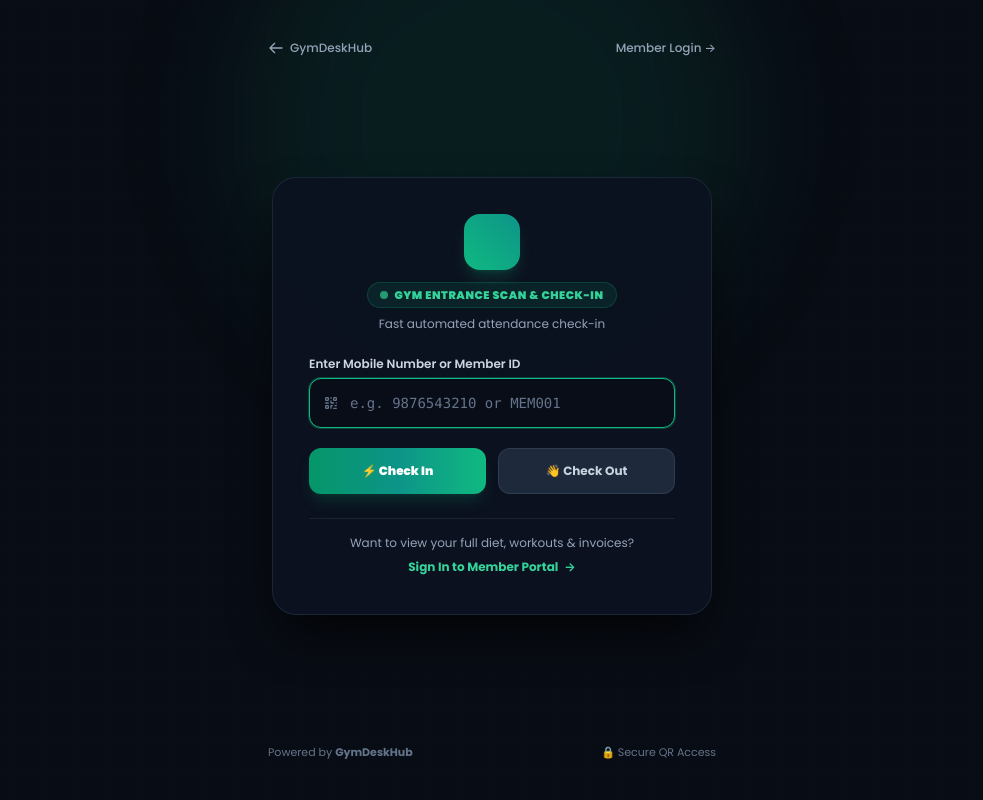
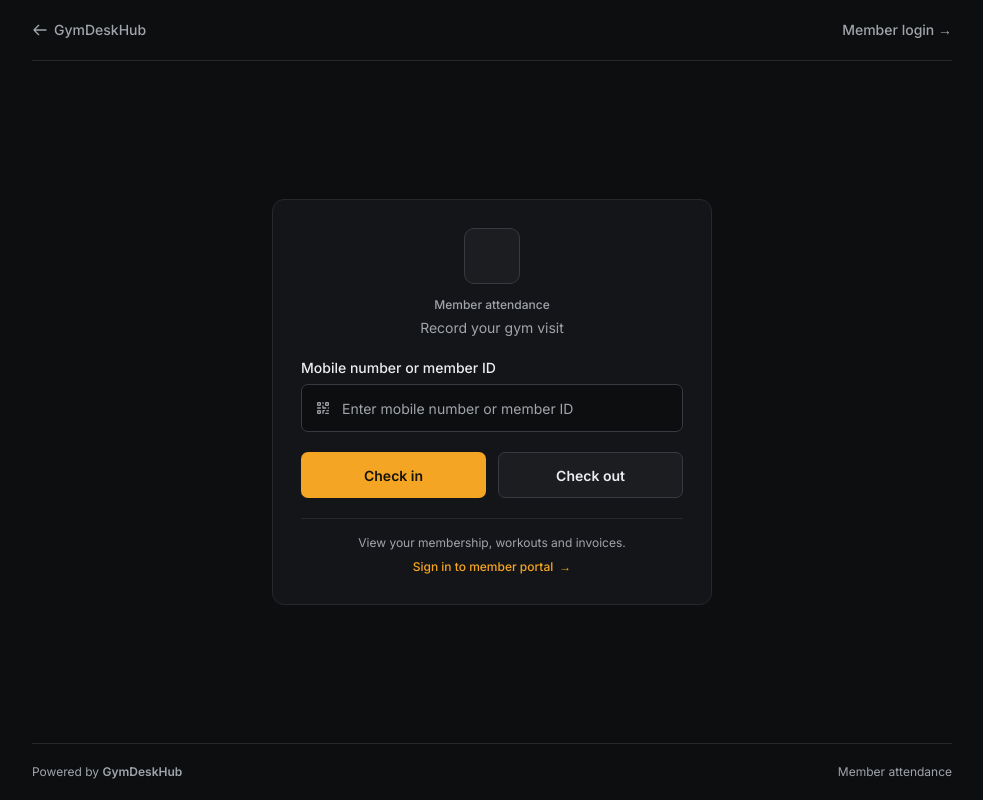
Before and after one commit to SaileshSingh1806/gym-console, a Laravel app: template resources/views/public/gym_checkin.blade.php in a window 1280 px wide. Shown: the whole page, without its empty margins (148-1131 px from the left). Run offline with Laravel 12, Linux system fonts and the light colour scheme; the template is opened without the code that fills it, so the values that code supplies are empty; some libraries are stand-ins or nearby versions.

Commit message:
Redesign public gym check-in using charcoal and amber design tokens

```diff
--- a/resources/views/public/gym_checkin.blade.php
+++ b/resources/views/public/gym_checkin.blade.php
@@ -1,31 +1,45 @@
-<x-guest-layout :hide-nav="true" :hide-footer="true" title="Gym Check-in — {{ $tenant->name ?? 'GymDeskHub' }}">
-    <div class="min-h-screen flex flex-col justify-between items-center py-6 sm:py-10 px-4 relative overflow-hidden bg-[#080c14] text-slate-100 selection:bg-emerald-500/25 selection:text-emerald-200">
-
-        <!-- Ambient Background Glow -->
-        <div class="absolute inset-0 bg-subtle-grid opacity-20 pointer-events-none"></div>
-        <div class="absolute w-[500px] h-[500px] bg-emerald-500/10 rounded-full blur-3xl -top-32 left-1/2 -translate-x-1/2 pointer-events-none"></div>
+<x-guest-layout :hide-nav="true" :hide-footer="true" :title="'Gym check-in — ' . ($tenant->name ?? 'GymDeskHub')">
+    <style>
+        @import url('https://fonts.googleapis.com/css2?family=Inter:wght@400;500;600&display=swap');
+        .gdh-checkin { background:#0d0e10; color:#ecedef; font-family:Inter,system-ui,sans-serif; font-size:14px; line-height:1.5; min-height:100dvh; color-scheme:dark; }
+        .gdh-checkin [hidden], .gdh-checkin [x-cloak] { display:none!important; }
+        .gdh-checkin .checkin-card { background:#141518; border:1px solid #26282d; border-radius:12px; }
+        .gdh-checkin .checkin-eyebrow { font-size:12px; color:#a0a4ab; font-weight:500; }
+        .gdh-checkin .checkin-logo-fallback { width:56px; height:56px; display:grid; place-items:center; margin:auto; background:#1b1d21; border:1px solid #373a41; border-radius:10px; font-size:20px; font-weight:600; }
+        .gdh-checkin .checkin-input { min-height:48px; background:#0d0e10; color:#ecedef; border:1px solid #373a41; border-radius:7px; font-size:16px; }
+        .gdh-checkin .checkin-input::placeholder { color:#a0a4ab; font-size:14px; }
+        .gdh-checkin .checkin-button { min-height:46px; display:flex; align-items:center; justify-content:center; gap:6px; border-radius:7px; padding:10px 14px; font-size:14px; font-weight:600; cursor:pointer; }
+        .gdh-checkin .checkin-primary { background:#f5a524; color:#16130b; border:1px solid transparent; }
+        .gdh-checkin .checkin-primary:hover { background:#e09414; }
+        .gdh-checkin .checkin-secondary { background:#1b1d21; color:#ecedef; border:1px solid #373a41; }
+        .gdh-checkin .checkin-secondary:hover { background:#26282d; }
+        .gdh-checkin .checkin-button:disabled { opacity:.65; cursor:wait; }
+        .gdh-checkin :is(a,button,input):focus-visible { outline:2px solid #f5a524; outline-offset:3px; }
+        @media(max-width:360px) { .gdh-checkin .checkin-card { padding:16px; } .gdh-checkin .checkin-button { padding-inline:8px; } }
+    </style>
+    <div class="gdh-checkin min-h-screen flex flex-col items-center px-5">
 
         <!-- Top Header Navigation -->
-        <header class="w-full max-w-md flex items-center justify-between relative z-10 text-xs">
-            <a href="{{ route('home') }}" class="inline-flex items-center gap-1.5 text-slate-400 hover:text-white transition-colors font-medium">
+        <header class="w-full max-w-[920px] flex items-center justify-between gap-4 py-5 border-b border-[#26282d] text-sm">
+            <a href="{{ route('home') }}" class="inline-flex items-center gap-1.5 text-[#a0a4ab] hover:text-white transition-colors font-medium">
                 <svg class="w-4 h-4" fill="none" stroke="currentColor" viewBox="0 0 24 24"><path stroke-linecap="round" stroke-linejoin="round" stroke-width="2" d="M10 19l-7-7m0 0l7-7m-7 7h18"/></svg>
                 <span>GymDeskHub</span>
             </a>
 
             @auth
-                <a href="{{ route('app.portal') }}" class="text-emerald-400 hover:underline font-bold flex items-center gap-1">
-                    <span>My Member Portal</span> &rarr;
+                <a href="{{ route('app.portal') }}" class="text-[#f5a524] hover:underline font-medium flex items-center gap-1">
+                    <span>Member portal</span> &rarr;
                 </a>
             @else
-                <a href="{{ route('login', ['role' => 'member']) }}" class="text-slate-400 hover:text-emerald-400 transition-colors font-medium">
-                    Member Login &rarr;
+                <a href="{{ route('login', ['role' => 'member']) }}" class="text-[#a0a4ab] hover:text-[#f5a524] transition-colors font-medium">
+                    Member login &rarr;
                 </a>
             @endauth
         </header>
 
         <!-- Centered Attendance Card -->
-        <main class="w-full max-w-[440px] my-auto py-6 relative z-10" x-data="{ action: 'check_in', submitting: false }">
-            <div class="p-6 sm:p-9 rounded-3xl bg-[#0c1220]/95 border border-slate-800/90 shadow-2xl shadow-black/80 backdrop-blur-xl space-y-6">
+        <main class="w-full max-w-[440px] my-auto py-8" x-data="{ action: 'check_in', submitting: false }">
+            <div class="checkin-card p-5 sm:p-7 space-y-5">
 
                 <!-- Gym Branding -->
                 <div class="text-center space-y-3">
@@ -43,30 +57,28 @@
                         }
                     @endphp
                     @if(!empty($gymLogo))
-                        <img src="{{ $gymLogo }}" alt="{{ $tenant->name }}" class="h-14 sm:h-16 w-auto max-w-[200px] mx-auto object-contain drop-shadow-md" onerror="this.onerror=null; this.parentElement.innerHTML='<div class=\'w-14 h-14 rounded-2xl bg-gradient-to-tr from-emerald-500 to-teal-600 flex items-center justify-center text-slate-950 font-black text-2xl mx-auto shadow-lg shadow-emerald-500/20\'>{{ strtoupper(substr($tenant->name ?: 'G', 0, 2)) }}</div>';">
+                        <img src="{{ $gymLogo }}" alt="{{ $tenant->name }}" class="h-14 sm:h-16 w-auto max-w-[200px] mx-auto object-contain" onerror="this.hidden=true; this.nextElementSibling.hidden=false;">
+                        <div class="checkin-logo-fallback" hidden>{{ strtoupper(substr($tenant->name ?: 'G', 0, 2)) }}</div>
                     @else
-                        <div class="w-14 h-14 rounded-2xl bg-gradient-to-tr from-emerald-500 to-teal-600 flex items-center justify-center text-slate-950 font-black text-2xl mx-auto shadow-lg shadow-emerald-500/20">
+                        <div class="checkin-logo-fallback">
                             {{ strtoupper(substr($tenant->name ?: 'G', 0, 2)) }}
                         </div>
                     @endif
 
                     <div>
-                        <span class="inline-flex items-center gap-1.5 px-3 py-1 rounded-full bg-emerald-500/10 text-emerald-400 border border-emerald-500/20 text-[11px] font-black uppercase tracking-wider">
-                            <span class="w-2 h-2 rounded-full bg-emerald-400 animate-pulse"></span>
-                            <span>Gym Entrance Scan &amp; Check-In</span>
-                        </span>
-                        <h1 class="text-2xl font-black text-white tracking-tight mt-2">
+                        <p class="checkin-eyebrow">Member attendance</p>
+                        <h1 class="text-xl sm:text-2xl font-semibold tracking-tight mt-1">
                             {{ $tenant->name }}
                         </h1>
-                        <p class="text-xs text-slate-400 mt-0.5">
-                            {{ $tenant->phone ? ('Contact: ' . $tenant->phone) : 'Fast automated attendance check-in' }}
+                        <p class="text-sm text-[#a0a4ab] mt-1">
+                            {{ $tenant->phone ? ('Contact: ' . $tenant->phone) : 'Record your gym visit' }}
                         </p>
                     </div>
                 </div>
 
                 <!-- Flash / Validation Errors -->
                 @if(session('error'))
-                    <div class="p-3.5 rounded-xl bg-rose-500/10 border border-rose-500/25 text-rose-400 text-xs flex items-start gap-2.5">
+                    <div class="p-3.5 rounded-lg bg-rose-500/10 border border-rose-500/25 text-rose-400 text-xs flex items-start gap-2.5">
                         <svg class="w-4 h-4 shrink-0 mt-0.5" fill="none" stroke="currentColor" viewBox="0 0 24 24"><path stroke-linecap="round" stroke-linejoin="round" stroke-width="2" d="M12 9v2m0 4h.01m-6.938 4h13.856c1.54 0 2.502-1.667 1.732-3L13.732 4c-.77-1.333-2.694-1.333-3.464 0L3.34 16c-.77 1.333.192 3 1.732 3z"/></svg>
                         <span class="font-medium leading-relaxed">{{ session('error') }}</span>
                     </div>
@@ -74,20 +86,20 @@
 
                 @if($status === 'success' && $member)
                     <!-- SUCCESS CARD -->
-                    <div class="p-5 sm:p-6 rounded-2xl bg-emerald-500/10 border border-emerald-500/30 text-center space-y-4">
-                        <div class="w-16 h-16 rounded-full bg-emerald-500/20 text-emerald-400 border-2 border-emerald-500 flex items-center justify-center mx-auto text-3xl animate-bounce">
+                    <div class="p-5 sm:p-6 rounded-lg bg-emerald-500/10 border border-emerald-500/30 text-center space-y-4">
+                        <div class="w-16 h-16 rounded-full bg-emerald-500/20 text-emerald-400 border-2 border-emerald-500 flex items-center justify-center mx-auto text-3xl ">
                             ✓
                         </div>
                         <div>
-                            <span class="text-[11px] font-bold text-emerald-400 uppercase tracking-wider">Check-in Confirmed</span>
-                            <h2 class="text-xl font-black text-white mt-0.5">{{ $member->full_name }}</h2>
-                            <p class="text-xs text-slate-400 font-mono">{{ $member->member_code }}</p>
+                            <span class="text-[11px] font-medium text-emerald-400 uppercase tracking-wider">Check-in recorded</span>
+                            <h2 class="text-xl font-semibold text-white mt-0.5">{{ $member->full_name }}</h2>
+                            <p class="text-xs text-[#a0a4ab] font-mono">{{ $member->member_code }}</p>
                         </div>
 
-                        <div class="p-3 rounded-xl bg-slate-900/80 border border-slate-800 text-xs space-y-2 text-left">
+                        <div class="p-3 rounded-lg bg-[#1b1d21] border border-[#26282d] text-xs space-y-2 text-left">
                             <div class="flex justify-between items-center">
-                                <span class="text-slate-400">Time:</span>
-                                <span class="font-bold text-emerald-400">{{ now()->format('h:i:s A, d M Y') }}</span>
+                                <span class="text-[#a0a4ab]">Time:</span>
+                                <span class="font-medium text-emerald-400">{{ now()->format('h:i:s A, d M Y') }}</span>
                             </div>
                             @php
                                 $activePlan = $member->activeMembership?->plan;
@@ -95,52 +107,52 @@
                                 $daysLeft = $endDate ? (int) now()->startOfDay()->diffInDays($endDate->startOfDay(), false) : null;
                             @endphp
                             @if($activePlan)
-                                <div class="flex justify-between items-center border-t border-slate-800/80 pt-2">
-                                    <span class="text-slate-400">Membership:</span>
-                                    <span class="font-bold text-white">{{ $activePlan->name }}</span>
+                                <div class="flex justify-between items-center border-t border-[#26282d] pt-2">
+                                    <span class="text-[#a0a4ab]">Membership:</span>
+                                    <span class="font-medium text-white">{{ $activePlan->name }}</span>
                                 </div>
                                 <div class="flex justify-between items-center">
-                                    <span class="text-slate-400">Validity:</span>
-                                    <span class="font-bold text-amber-400">{{ $daysLeft !== null && $daysLeft >= 0 ? ($daysLeft . ' Days Left') : 'Active' }}</span>
+                                    <span class="text-[#a0a4ab]">Validity:</span>
+                                    <span class="font-medium text-amber-400">{{ $daysLeft !== null && $daysLeft >= 0 ? ($daysLeft . ' Days Left') : 'Active' }}</span>
                                 </div>
                             @endif
                         </div>
 
                         <div class="pt-2 space-y-2">
-                            <a href="{{ route('app.portal') }}" class="w-full py-3 px-4 rounded-xl bg-emerald-500 hover:bg-emerald-400 text-slate-950 font-black text-xs transition-all flex items-center justify-center gap-2 shadow-lg shadow-emerald-500/20 cursor-pointer">
-                                <span>Open My Full Member Portal</span> &rarr;
+                            <a href="{{ route('app.portal') }}" class="checkin-button checkin-primary w-full">
+                                <span>Open member portal</span> &rarr;
                             </a>
                         </div>
                     </div>
 
                 @elseif($status === 'checkout' && $member)
                     <!-- CHECKOUT CARD -->
-                    <div class="p-5 sm:p-6 rounded-2xl bg-amber-500/10 border border-amber-500/30 text-center space-y-4">
+                    <div class="p-5 sm:p-6 rounded-lg bg-amber-500/10 border border-amber-500/30 text-center space-y-4">
                         <div class="w-16 h-16 rounded-full bg-amber-500/20 text-amber-400 border-2 border-amber-500 flex items-center justify-center mx-auto text-2xl">
-                            👋
+                            ✓
                         </div>
                         <div>
-                            <span class="text-[11px] font-bold text-amber-400 uppercase tracking-wider">Check-out Recorded</span>
-                            <h2 class="text-xl font-black text-white mt-0.5">{{ $member->full_name }}</h2>
-                            <p class="text-xs text-slate-400">Great workout today! See you next time.</p>
+                            <span class="text-[11px] font-medium text-amber-400 uppercase tracking-wider">Check-out recorded</span>
+                            <h2 class="text-xl font-semibold text-white mt-0.5">{{ $member->full_name }}</h2>
+                            <p class="text-xs text-[#a0a4ab]">Your visit has been recorded.</p>
                         </div>
-                        <div class="p-3 rounded-xl bg-slate-900/80 border border-slate-800 text-xs flex justify-between items-center">
-                            <span class="text-slate-400">Out Time:</span>
-                            <span class="font-bold text-amber-400">{{ now()->format('h:i:s A, d M Y') }}</span>
+                        <div class="p-3 rounded-lg bg-[#1b1d21] border border-[#26282d] text-xs flex justify-between items-center">
+                            <span class="text-[#a0a4ab]">Out Time:</span>
+                            <span class="font-medium text-amber-400">{{ now()->format('h:i:s A, d M Y') }}</span>
                         </div>
                     </div>
 
                 @elseif($status === 'expired' && $member)
                     <!-- EXPIRED NOTICE -->
-                    <div class="p-5 sm:p-6 rounded-2xl bg-rose-500/10 border border-rose-500/30 text-center space-y-3">
+                    <div class="p-5 sm:p-6 rounded-lg bg-rose-500/10 border border-rose-500/30 text-center space-y-3">
                         <div class="w-14 h-14 rounded-full bg-rose-500/20 text-rose-400 border border-rose-500/40 flex items-center justify-center mx-auto text-2xl">
-                            ⚠️
+                            !
                         </div>
-                        <h2 class="text-lg font-black text-white">{{ $member->full_name }}</h2>
+                        <h2 class="text-lg font-semibold text-white">{{ $member->full_name }}</h2>
                         <p class="text-xs text-rose-400 leading-relaxed font-semibold">
                             {{ $message }}
                         </p>
-                        <p class="text-[11px] text-slate-400">
+                        <p class="text-[11px] text-[#a0a4ab]">
                             Please contact front desk or reception to renew your membership and regain workout access.
                         </p>
                     </div>
@@ -152,21 +164,20 @@
                         <input type="hidden" name="action" :value="action">
 
                         <div class="space-y-1.5">
-                            <label for="identifier" class="block text-xs font-semibold text-slate-300">
-                                Enter Mobile Number or Member ID
+                            <label for="identifier" class="block text-sm font-medium text-[#ecedef]">
+                                Mobile number or member ID
                             </label>
                             <div class="relative">
-                                <div class="absolute inset-y-0 left-0 pl-3.5 flex items-center pointer-events-none text-slate-500">
+                                <div class="absolute inset-y-0 left-0 pl-3.5 flex items-center pointer-events-none text-[#a0a4ab]">
                                     <svg class="w-4 h-4" fill="none" stroke="currentColor" viewBox="0 0 24 24"><path stroke-linecap="round" stroke-linejoin="round" stroke-width="2" d="M12 4v1m6 11h2m-6 0h-2v4m0-11v3m0 0h.01M12 12h4.01M16 20h4M4 12h4m12 0h.01M5 8h2a1 1 0 001-1V5a1 1 0 00-1-1H5a1 1 0 00-1 1v2a1 1 0 001 1zm12 0h2a1 1 0 001-1V5a1 1 0 00-1-1h-2a1 1 0 00-1 1v2a1 1 0 001 1zM5 20h2a1 1 0 001-1v-2a1 1 0 00-1-1H5a1 1 0 00-1 1v2a1 1 0 001 1z"/></svg>
                                 </div>
                                 <input type="text"
                                        id="identifier"
                                        name="identifier"
                                        value="{{ old('identifier') }}"
-                                       required
-                                       autofocus
-                                       placeholder="e.g. 9876543210 or MEM001"
-                                       class="w-full pl-10 pr-4 py-3.5 rounded-xl bg-[#080d17] border border-slate-700/80 text-white placeholder-slate-500 text-sm focus:outline-none focus:border-emerald-500 focus:ring-1 focus:ring-emerald-500/30 transition-all font-mono">
+                                       required autocomplete="off" autocapitalize="none" spellcheck="false"
+                                       placeholder="Enter mobile number or member ID"
+                                       class="checkin-input w-full pl-10 pr-4">
                             </div>
                         </div>
 
@@ -175,38 +186,38 @@
                             <button type="submit"
                                     @click="action = 'check_in'"
                                     :disabled="submitting"
-                                    class="py-3.5 px-4 rounded-xl bg-gradient-to-r from-emerald-600 via-teal-600 to-emerald-500 hover:brightness-110 active:scale-[0.99] text-white font-black text-xs shadow-lg shadow-emerald-600/20 transition-all cursor-pointer flex items-center justify-center gap-1.5">
-                                <span x-show="submitting && action === 'check_in'" class="animate-spin text-sm">⏳</span>
-                                <span x-show="!submitting || action !== 'check_in'">⚡ Check In</span>
+                                    class="checkin-button checkin-primary">
+                                <span x-cloak x-show="submitting && action === 'check_in'">Recording…</span>
+                                <span x-show="!submitting || action !== 'check_in'">Check in</span>
                             </button>
 
                             <button type="submit"
                                     @click="action = 'check_out'"
                                     :disabled="submitting"
-                                    class="py-3.5 px-4 rounded-xl bg-slate-800 hover:bg-slate-750 text-slate-300 hover:text-white font-bold text-xs transition-all cursor-pointer flex items-center justify-center gap-1.5 border border-slate-700/80">
-                                <span x-show="submitting && action === 'check_out'" class="animate-spin text-sm">⏳</span>
-                                <span x-show="!submitting || action !== 'check_out'">👋 Check Out</span>
+                                    class="checkin-button checkin-secondary">
+                                <span x-cloak x-show="submitting && action === 'check_out'">Recording…</span>
+                                <span x-show="!submitting || action !== 'check_out'">Check out</span>
                             </button>
                         </div>
                     </form>
                 @endif
 
                 <!-- Bottom Links -->
-                <div class="pt-4 border-t border-slate-800/80 text-center space-y-2">
-                    <p class="text-xs text-slate-400">
-                        Want to view your full diet, workouts &amp; invoices?
+                <div class="pt-4 border-t border-[#26282d] text-center space-y-2">
+                    <p class="text-xs text-[#a0a4ab]">
+                        View your membership, workouts and invoices.
                     </p>
-                    <a href="{{ route('login', ['role' => 'member']) }}" class="inline-flex items-center gap-1.5 text-xs text-emerald-400 hover:underline font-bold">
-                        <span>Sign In to Member Portal</span> &rarr;
+                    <a href="{{ route('login', ['role' => 'member']) }}" class="inline-flex items-center gap-1.5 text-xs text-[#f5a524] hover:underline font-medium">
+                        <span>Sign in to member portal</span> &rarr;
                     </a>
                 </div>
             </div>
         </main>
 
         <!-- Minimal Footer -->
-        <footer class="w-full max-w-md flex items-center justify-between text-[11px] text-slate-500 relative z-10 pt-2">
+        <footer class="w-full max-w-[920px] flex flex-wrap items-center justify-between gap-2 text-xs text-[#a0a4ab] py-5 border-t border-[#26282d]">
             <span>Powered by <strong>GymDeskHub</strong></span>
-            <span>🔒 Secure QR Access</span>
+            <span>Member attendance</span>
         </footer>
 
     </div>
```
